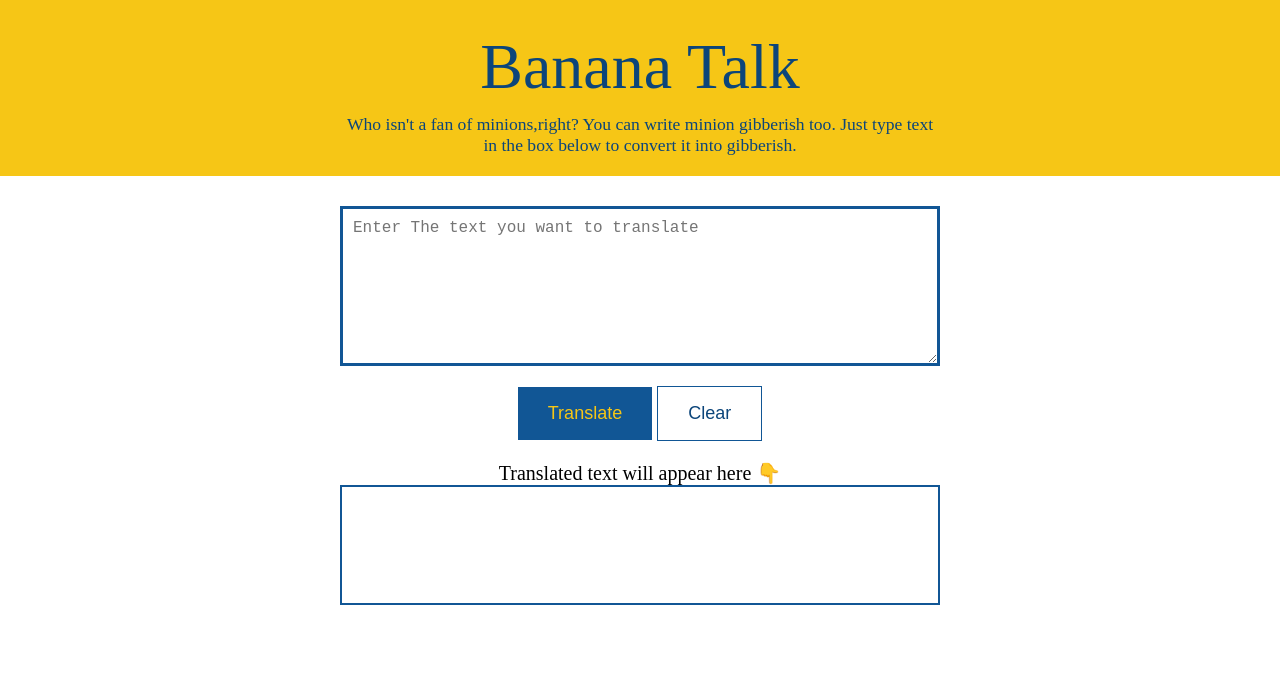
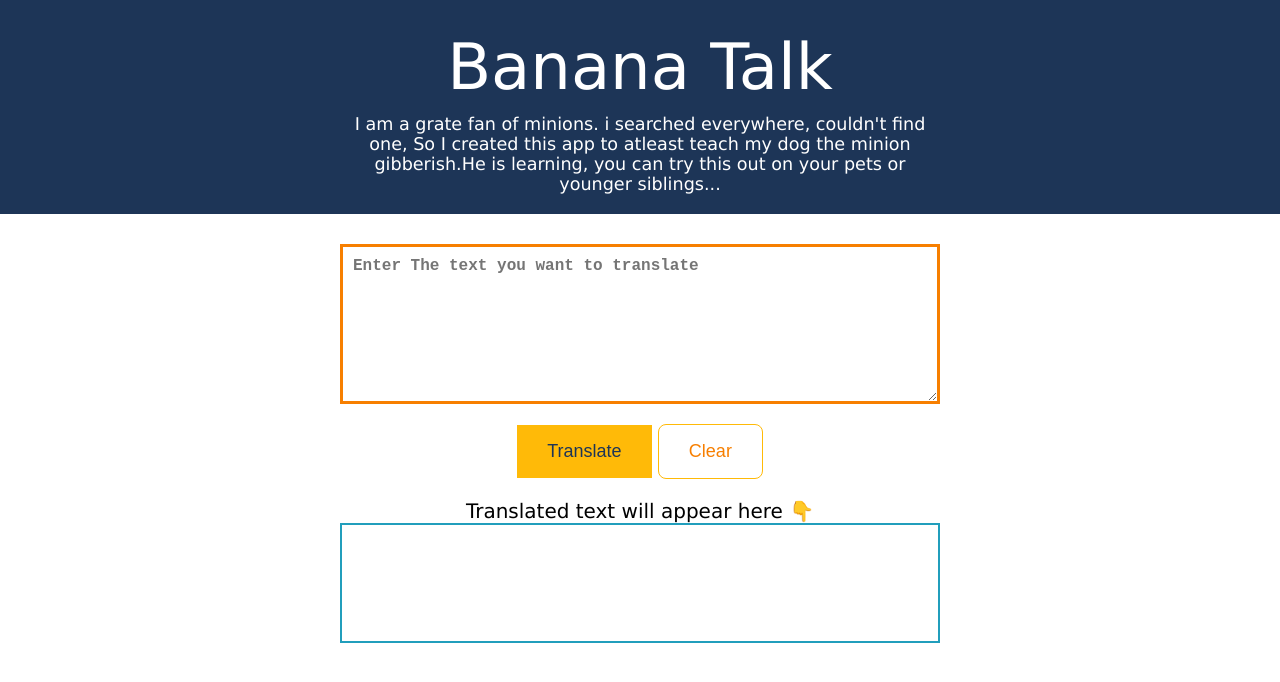
Before and after one commit to akhand3108/banana-talk, a plain HTML site: page index.html in a window 1280 px wide. Drawn offline with Linux system fonts and the light colour scheme.

Commit message:
styling fix

```diff
--- a/index.html
+++ b/index.html
@@ -12,8 +12,7 @@
       <div class="container">
         <nav>Banana Talk</nav>
         <p>
-          Who isn't a fan of minions,right? You can write minion gibberish too.
-          Just type text in the box below to convert it into gibberish.
+          I am a grate fan of minions. i searched everywhere, couldn't find one, So I created this app to atleast teach my dog the minion gibberish.He is learning, you can try this out on your pets or younger siblings...
         </p>
       </div>
     </header>
--- a/index.js
+++ b/index.js
@@ -1,24 +1,24 @@
-const inputBox = document.querySelector("#text-input")
-const outputBox = document.querySelector("#text-output")
+const inputTextBox = document.querySelector("#text-input")
+const outputTextBox = document.querySelector("#text-output")
 const translateButton = document.querySelector("#button-translate")
-const clearButton = document.querySelector("#button-clear")
+const clearTextButton = document.querySelector("#button-clear")
 
 translateButton.addEventListener("click", translateHandler)
-clearButton.addEventListener("click", clearHandler)
+clearTextButton.addEventListener("click", clearHandler)
 
 function translateHandler(event) {
-  let input = inputBox.value
+  let input = inputTextBox.value
+  let encodeURIString = encodeURI(input)
   let toFetchUrl =
     "https://api.funtranslations.com/translate/minion.json?text=" +
-    encodeURI(input)
+    encodeURIString
 
   console.log(toFetchUrl)
 
   fetch(toFetchUrl)
     .then((response) => response.json())
     .then((data) => {
-      console.log("data", data)
-      outputBox.innerText = data.contents.translated
+      outputTextBox.innerText = data.contents.translated
     })
     .catch((error) => {
       alert("Some Error ocurred"), console.log(error)
@@ -26,6 +26,6 @@ function translateHandler(event) {
 }
 
 function clearHandler(event) {
-  inputBox.value = ""
-  outputBox.innerText = ""
+  inputTextBox.value = ""
+  outputTextBox.innerText = ""
 }
--- a/style.css
+++ b/style.css
@@ -5,21 +5,23 @@
 }
 
 :root {
-  --primary-yellow: #f6c616;
-  --secondary-yellow: #f4dd4b;
+  --primary-blue: #1d3557;
+  --secondary-blue: #219ebc;
   --black: #333333;
-  --blue: #115695;
-  --dark-blue: #0c457a;
+  --yellow: #ffba08;
+  --dark-yellow: #f77f00;
 }
 
 body {
   font-size: 20px;
+  font-family: Verdana, Geneva, Tahoma, sans-serif;
+  min-height: 100vh;
 }
 
 header {
   text-align: center;
-  background-color: var(--primary-yellow);
-  color: var(--dark-blue);
+  background-color: var(--primary-blue);
+  color: white;
   padding: 20px;
   font-size: 1.1rem;
 }
@@ -43,25 +45,27 @@ main {
 }
 
 #text-input {
+  font-size: 2rem;
   text-align: left;
   width: 100%;
   min-height: 20vh;
   display: block;
   margin: 0 auto;
-  border: 3px solid var(--blue);
+  border: 3px solid var(--dark-yellow);
   padding: 10px;
   font-size: large;
-  color: var(--blue);
+  color: var(--secondary-blue);
   word-wrap: normal;
+  font-weight: 700;
 }
 
 #button-translate {
-  background-color: var(--blue);
+  background-color: var(--yellow);
   padding: 1rem 30px;
   width: max-content;
   margin: 20px auto;
   font-size: large;
-  color: var(--primary-yellow);
+  color: var(--primary-blue);
   border: none;
 }
 
@@ -71,14 +75,15 @@ main {
   width: max-content;
   margin: 20px auto;
   font-size: large;
-  color: var(--dark-blue);
-  border: 1px solid var(--blue);
+  color: var(--dark-yellow);
+  border: 1px solid var(--yellow);
+  border-radius: 0.5rem;
 }
 
 #text-output {
   text-align: left;
-  border: 2px solid var(--blue);
+  border: 2px solid var(--secondary-blue);
   padding: 20px;
   min-height: 15vh;
-  color: var(--blue);
+  color: var(--dark-yellow);
 }
```
Also changed, not shown: 1 other file.
